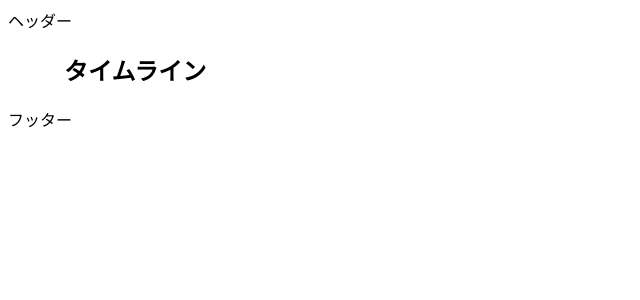
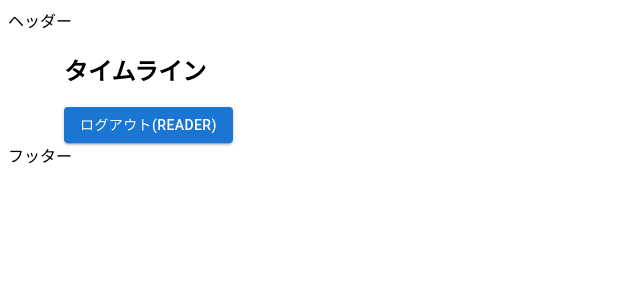
Before and after one commit to Makotty/E-Code_front, a React (Vite) app: page /timeline in a window 1280 px wide. Shown: the top 300 px of the page, without its empty margins (0-640 px from the left). Built offline with nearby package versions, Linux system fonts and the light colour scheme; no server answers.

Commit message:
ログアウト(Reader)の処理を追加

```diff
--- a/src/pages/TimeLine.tsx
+++ b/src/pages/TimeLine.tsx
@@ -1,11 +1,41 @@
+// React
+import { useState } from 'react'
 import type { VFC } from 'react'
 
+import { useNavigate } from 'react-router-dom'
+
+// MUI
+import { Button } from '@mui/material'
+
+// Firebase
+import { AuthError, signOut } from 'firebase/auth'
+import auth from '../firebase'
+
+// Components
 import BaseLayout from '../components/BaseLayout'
 
 const TimeLine: VFC = () => {
+  const navigate = useNavigate()
+  const [errorMessage, setErrorMessage] = useState('')
+
+  const handleReaderLogout = async () => {
+    await signOut(auth)
+      .then(() => {
+        // Sign-out successful.
+        navigate('/')
+      })
+      .catch((error: AuthError) => {
+        // An error happened.
+        setErrorMessage(error.message)
+      })
+  }
   return (
     <BaseLayout>
       <h2>タイムライン</h2>
+      {errorMessage && <p style={{ color: 'red' }}>{errorMessage}</p>}
+      <Button variant="contained" onClick={handleReaderLogout}>
+        ログアウト(Reader)
+      </Button>
     </BaseLayout>
   )
 }
```
